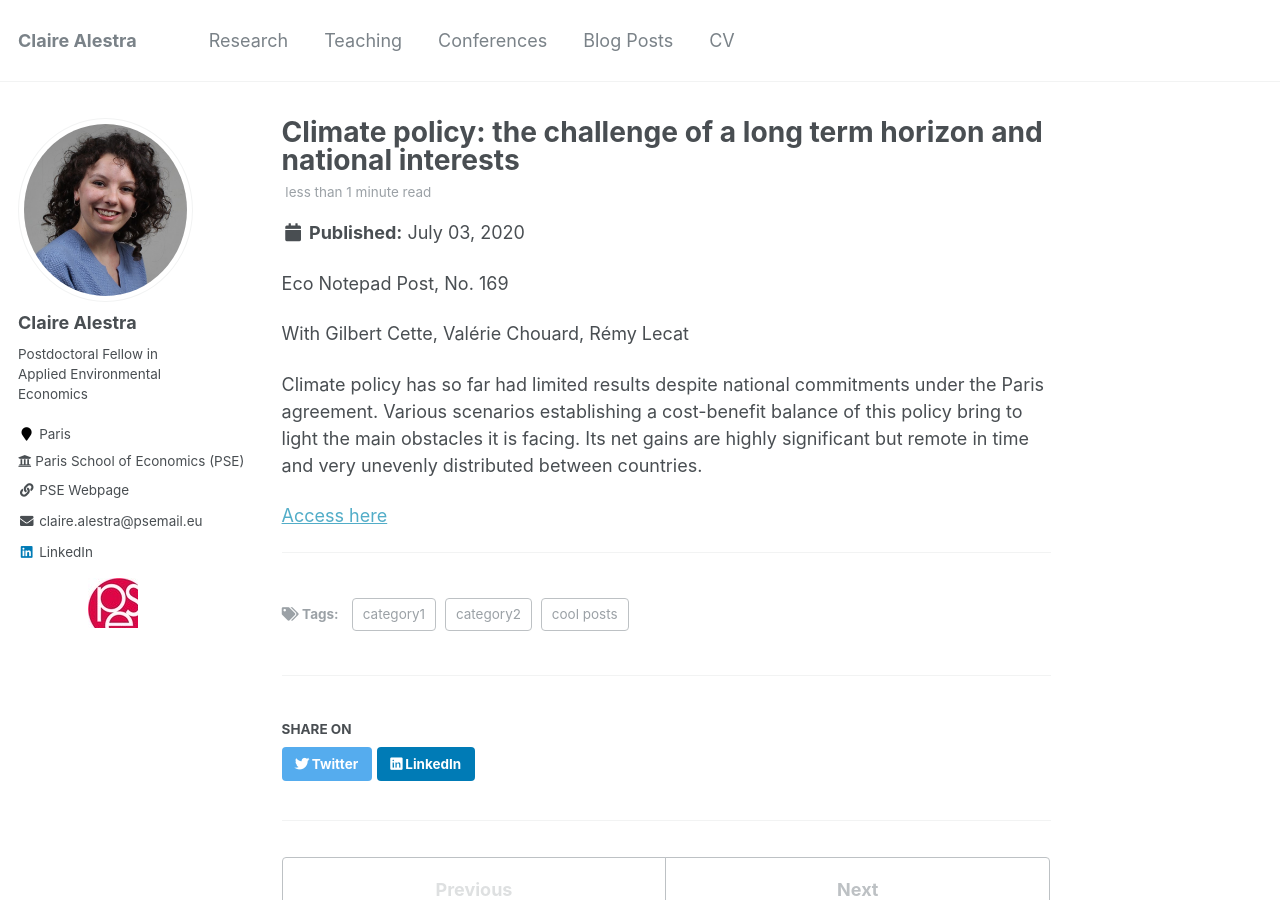
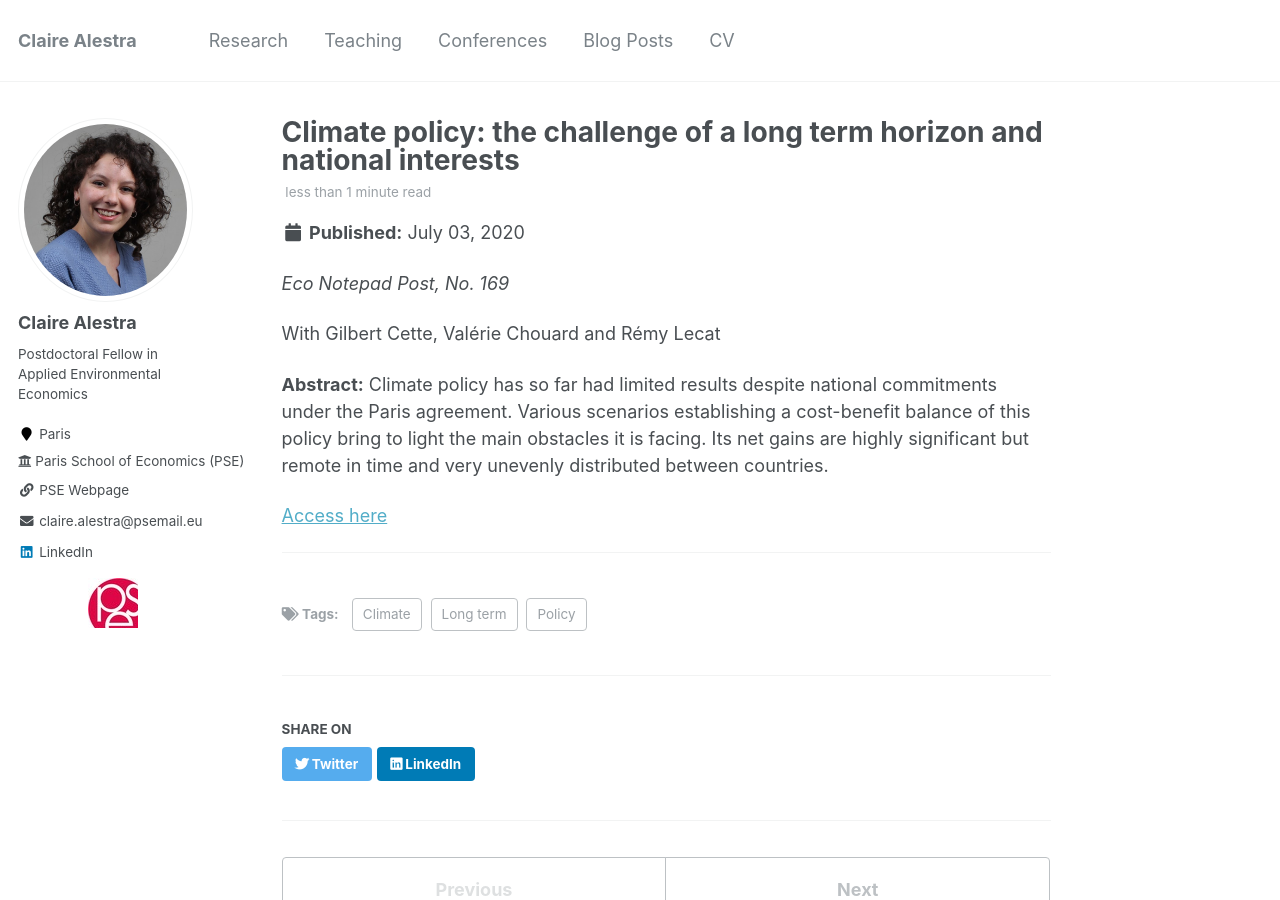
Before and after one commit to ClaireAlestra/ClaireAlestra.github.io, a Jekyll site: the page built from _posts/2012-08-14-blog-post-1.md, in a window 1280 px wide and 900 px high. Built offline with Jekyll 4.4.1, drawn with Linux system fonts in a browser that asks for light colours.

Commit message:
Update 2012-08-14-blog-post-1.md

```diff
--- a/_posts/2012-08-14-blog-post-1.md
+++ b/_posts/2012-08-14-blog-post-1.md
@@ -1,18 +1,18 @@
 ---
 title: 'Climate policy: the challenge of a long term horizon and national interests'
 date: 2020-07-03
-permalink: /posts/2020-blog-post/
+permalink: /posts/2020-blog-post-1/
 tags:
-  - cool posts
-  - category1
-  - category2
+  - Climate
+  - Policy
+  - Long term
 ---
 
-Eco Notepad Post, No. 169
+*Eco Notepad Post, No. 169*
 
-With Gilbert Cette, Valérie Chouard, Rémy Lecat
+With Gilbert Cette, Valérie Chouard and Rémy Lecat
 
-Climate policy has so far had limited results despite national commitments under the Paris agreement. Various scenarios establishing a cost-benefit balance of this policy bring to light the main obstacles it is facing. Its net gains are highly significant but remote in time and very unevenly distributed between countries.
+**Abstract:** Climate policy has so far had limited results despite national commitments under the Paris agreement. Various scenarios establishing a cost-benefit balance of this policy bring to light the main obstacles it is facing. Its net gains are highly significant but remote in time and very unevenly distributed between countries.
 
 [Access here](https://www.banque-france.fr/en/publications-and-statistics/publications/climate-policy-challenge-long-term-horizon-and-national-interests)
 
```
